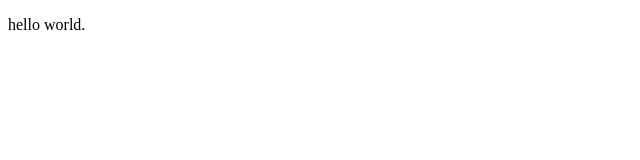
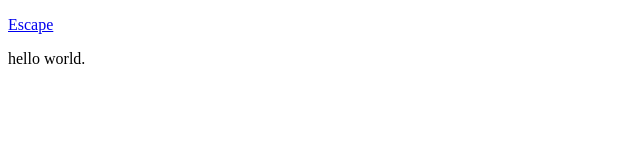
Before and after one commit to OnyxOrion/vigilant-chainsaw, a plain HTML site: page index.html in a window 1280 px wide. Shown: the whole page, without its empty margins (0-640 px from the left). Drawn offline with Linux system fonts and the light colour scheme.

Commit message:
Update index.html

```diff
--- a/index.html
+++ b/index.html
@@ -5,7 +5,7 @@
 <meta charset="utf-8">
   <title>my index page</title>
   </head>
-
+  <p><a href="Website.html"> Escape </a></p>
   <body>
     <p>hello world.</p>
   </body>
```
